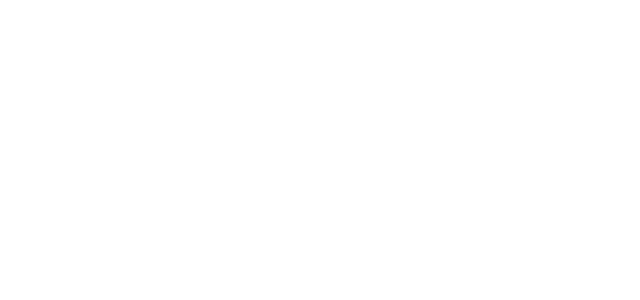
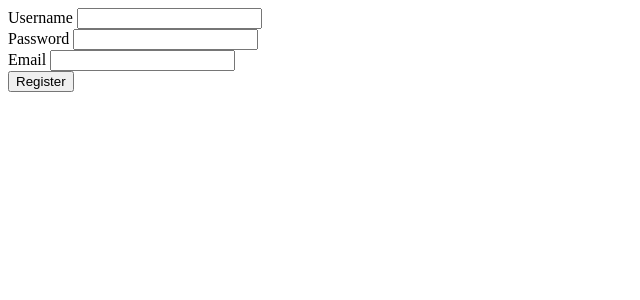
Before and after one commit to dbenkner/pingTrackerFE, an Angular app: page /register in a window 1280 px wide. Before the commit this address led to /. Shown: the top 300 px of the page, without its empty margins (0-640 px from the left). Built offline with nearby package versions, Linux system fonts and the light colour scheme.

Commit message:
Worked on register user

```diff
--- a/src/app/app-routing.module.ts
+++ b/src/app/app-routing.module.ts
@@ -4,10 +4,12 @@
 import { PingResultsComponent } from './pingResults/ping-results/ping-results.component';
 import { AddNewWebsiteComponent } from './websites/add-new-website/add-new-website.component';
 import { LoginComponent } from './users/login/login.component';
+import { RegisterComponent } from './users/register/register.component';
 
 const routes: Routes = [
   {path: "", redirectTo:'/login', pathMatch: "full"},
   {path: 'login', component:LoginComponent},
+  {path: 'register', component:RegisterComponent},
   {path: 'ListAllWebsites', component:ListAllWebsitesComponent},
   {path: 'addNewSite', component:AddNewWebsiteComponent},
   {path: 'pingResults/:id', component:PingResultsComponent}
--- a/src/app/users/login/login.component.html
+++ b/src/app/users/login/login.component.html
@@ -11,4 +11,5 @@
     <div class="btnContainer">
         <button (click)="login()">Login</button>
     </div>
+    <a routerLink="/register">Register New User</a>
 </div>
--- a/src/app/users/register/register.component.html
+++ b/src/app/users/register/register.component.html
@@ -1,2 +1,18 @@
 <app-menu></app-menu>
-<p>register works!</p>
+<div class="registerContainer">
+    <div class="inputLine">
+        Username
+        <input [(ngModel)]="registerDto.username">
+    </div>
+    <div class="inputLine">
+        Password
+        <input [(ngModel)]="registerDto.password" type="password">
+    </div>
+    <div class="inputLine">
+        Email
+        <input [(ngModel)]="registerDto.email">
+    </div>
+    <div class="btnContainer">
+        <button (click)="newUser()">Register</button>
+    </div>
+</div>
--- a/src/app/users/register/register.component.ts
+++ b/src/app/users/register/register.component.ts
@@ -1,4 +1,11 @@
+import { HttpBackend } from '@angular/common/http';
 import { Component } from '@angular/core';
+import { GlobalService } from 'src/app/core/global.service';
+import { UserService } from '../user.service';
+import { User } from '../user.class';
+import { RegisterDto } from '../registerDto.class';
+import { FormsModule } from '@angular/forms';
+import { Router } from '@angular/router';
 
 @Component({
   selector: 'app-register',
@@ -6,5 +13,28 @@
   styleUrls: ['./register.component.css']
 })
 export class RegisterComponent {
+  user:User = new User();
+  registerDto: RegisterDto = new RegisterDto();
+  message:string = "";
+  constructor(
+    private http :HttpBackend,
+    private gobalSvc: GlobalService,
+    private usrSvc: UserService,
+    private route: Router
+  ) {}
 
+  ngOnIt(): void {
+
+  }
+  newUser(): void {
+    this.usrSvc.registerUser(this.registerDto).subscribe(
+      res => {
+        console.log(res);
+      },
+      err => {
+        console.error(err);
+        this.message = err;
+      }
+    );
+  }
 }
--- /dev/null
+++ b/src/app/users/registerDto.class.ts
@@ -0,0 +1,5 @@
+export class RegisterDto {
+    username:string = "";
+    password:string = "";
+    email:string = "";
+}
--- a/src/app/users/user.service.ts
+++ b/src/app/users/user.service.ts
@@ -3,6 +3,7 @@
 import { Observable } from 'rxjs';
 import { User } from './user.class';
 import { loginDto } from './loginDto.class';
+import { RegisterDto } from './registerDto.class';
 
 @Injectable({
   providedIn: 'root'
@@ -15,4 +16,7 @@
   public loginUser(loginDto:loginDto) : Observable<User> {
     return this.http.put(`${this.url}/login`, loginDto) as Observable<User>;
   }
+  public registerUser(registerDto: RegisterDto) : Observable<any>{
+    return this.http.post(`${this.url}/register`, registerDto) as Observable<any>;
+  }
 }
```
